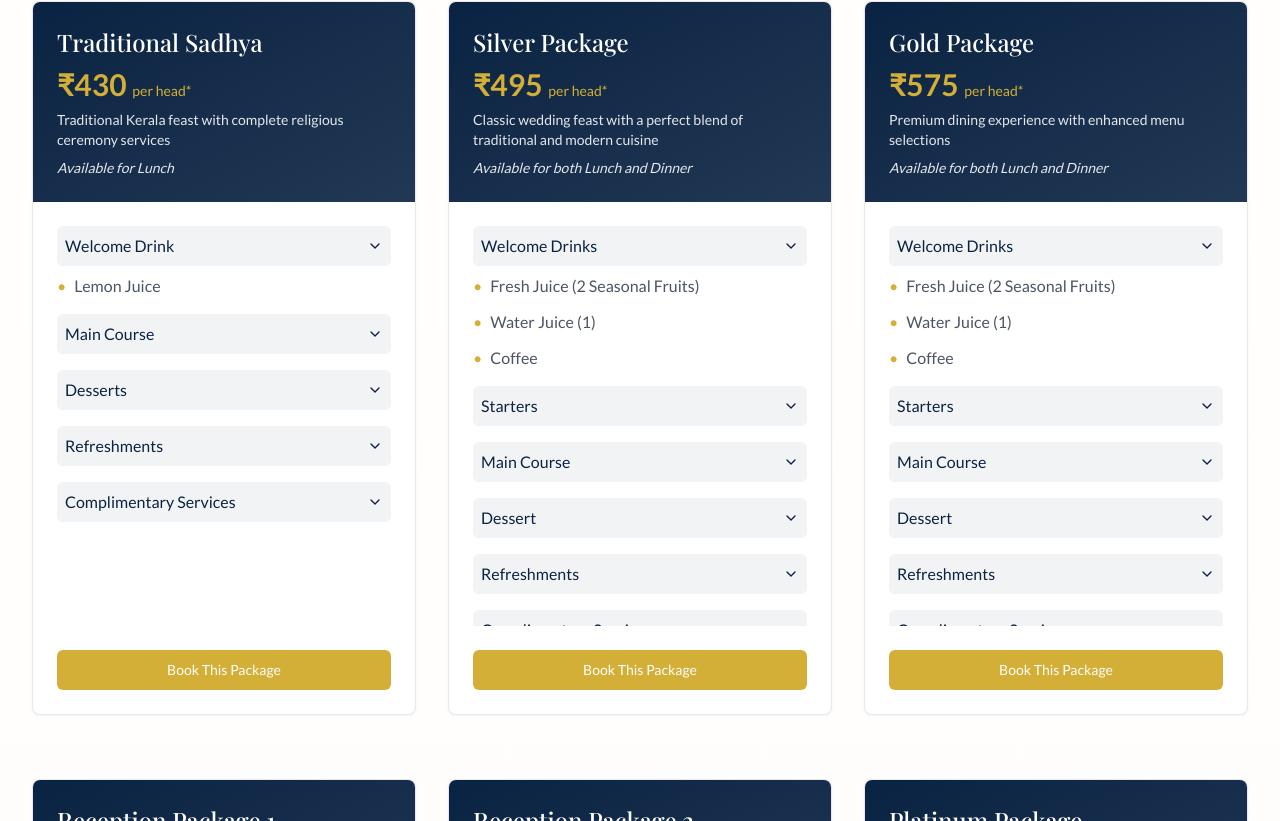
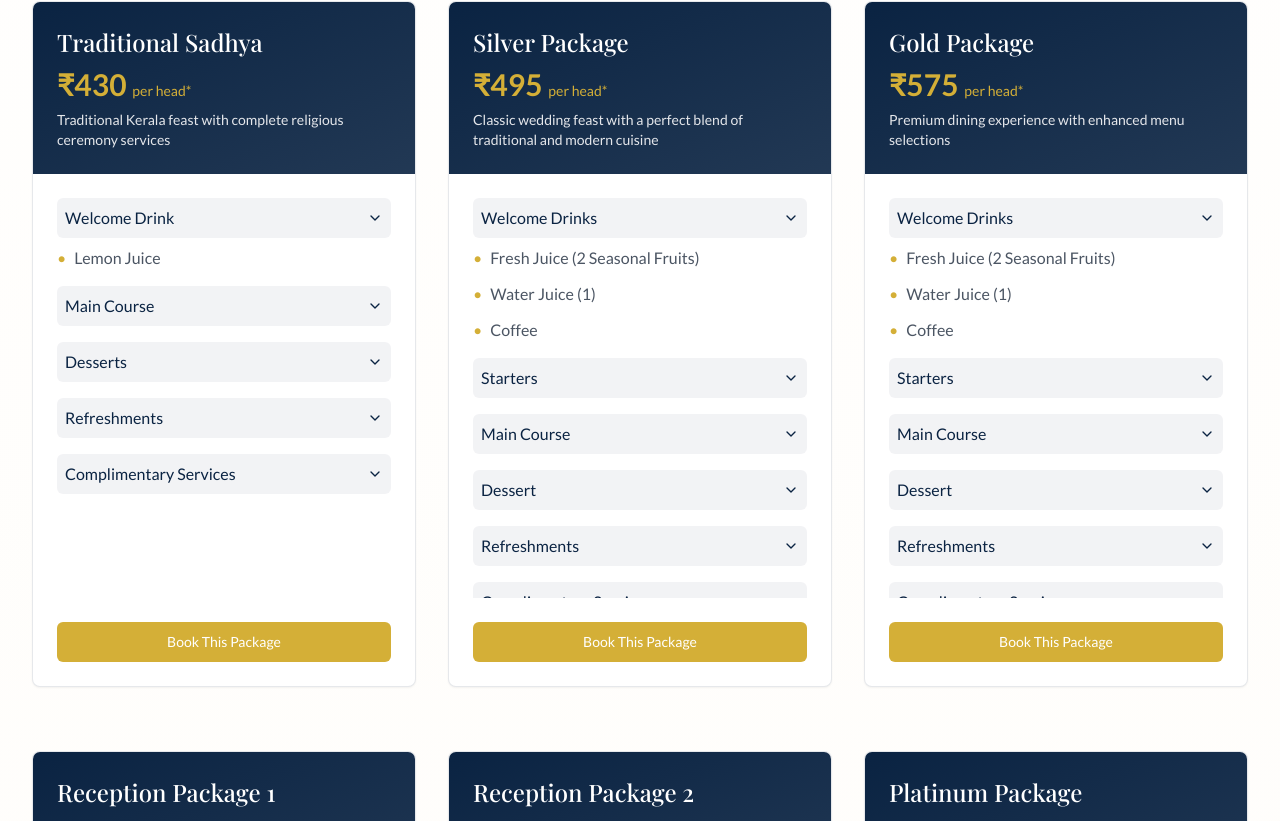
Before and after one commit to adilsiraju/lotusweddinghall, a React (Vite) app: page /packages in a window 1280 px wide. Shown: the part 999-1820 px from the top of the page. Built offline with nearby package versions, Linux system fonts and the light colour scheme; a web font is replaced by a local one.

Commit message:
Remove redundant notes from MenuPackageCard components in PackagesPage

```diff
--- a/src/pages/Packages.tsx
+++ b/src/pages/Packages.tsx
@@ -107,7 +107,6 @@ const PackagesPage = () => {
                   ]
                 }
               ]}
-              note="Available for Lunch"
             />
 
             <MenuPackageCard
@@ -171,7 +170,6 @@ const PackagesPage = () => {
                   ]
                 }
               ]}
-              note="Available for both Lunch and Dinner"
             />
 
             <MenuPackageCard
@@ -242,7 +240,6 @@ const PackagesPage = () => {
                   ]
                 }
               ]}
-              note="Available for both Lunch and Dinner"
             />
           </div>
 
@@ -320,7 +317,6 @@ const PackagesPage = () => {
                   ]
                 }
               ]}
-              note="Available for both Lunch and Dinner"
             />
 
             <MenuPackageCard
@@ -384,7 +380,6 @@ const PackagesPage = () => {
                   ]
                 }
               ]}
-              note="Available for both Lunch and Dinner"
             />
 
             <MenuPackageCard
@@ -467,7 +462,6 @@ const PackagesPage = () => {
                   ]
                 }
               ]}
-              note="Available for both Lunch and Dinner"
             />
           </div>
         </div>
```
